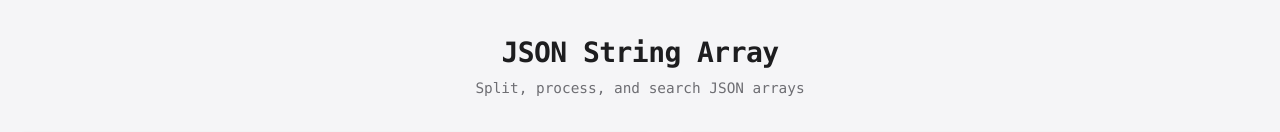
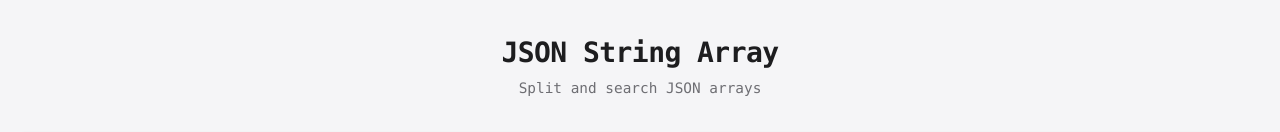
Before and after one commit to stoikal/json-string-array, a website built with Vite: page index.html in a window 1280 px wide. Shown: the top 132 px of the page. Built offline with nearby package versions, Linux system fonts and the light colour scheme.

Commit message:
update copy

```diff
--- a/index.html
+++ b/index.html
@@ -12,7 +12,7 @@
   <main class="container">
     <header>
       <h1>JSON String Array</h1>
-      <p class="subtitle">Split, process, and search JSON arrays</p>
+      <p class="subtitle">Split and search JSON arrays</p>
     </header>
 
     <div class="columns">
```
